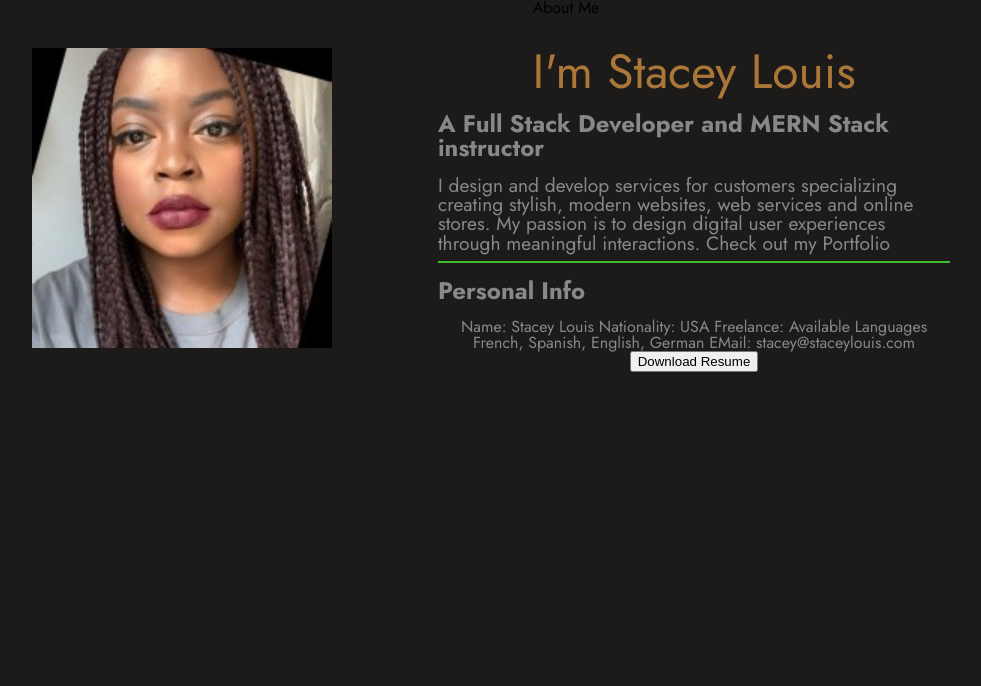
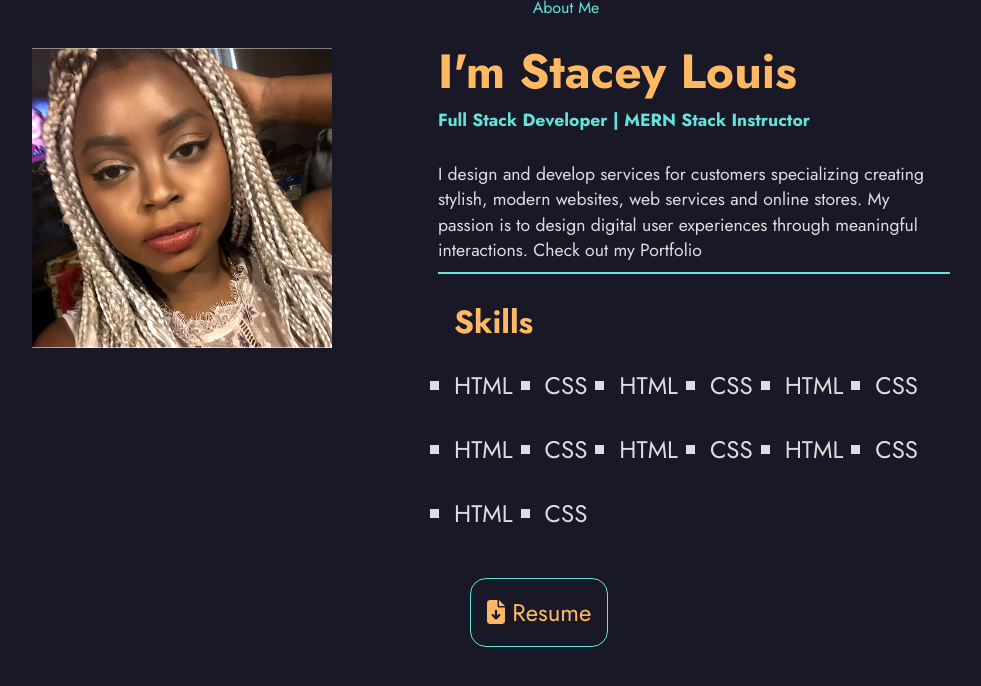
Before and after one commit to StaceyLouis/ex, a React (Create React App) app: page /about in a window 1280 px wide. Shown: the top 686 px of the page, without its empty margins (74-1055 px from the left). Built offline with nearby package versions, Linux system fonts and the light colour scheme.

Commit message:
homepage ui completed

```diff
--- a/src/components/About.jsx
+++ b/src/components/About.jsx
@@ -1,8 +1,17 @@
-import { Container } from "../styles/globalStyles"
 import styled from "styled-components"
-import logo from '../assets/images/stacey.png'
+import logo from '../assets/images/profile.png'
+import {FontAwesomeIcon}  from '@fortawesome/react-fontawesome'
+import { faFileDownload } from '@fortawesome/free-solid-svg-icons'
 
+
+const Container = styled.div`
+    height: 100vh;
+    width: 100vw;
+    background-color: var(--bg);
+    font-family: "Jost";
+`
 const Flex = styled.div`
+font-family: (--font);
     color: var(--p-color);
     height: 80vh;
     margin-top: 2rem;
@@ -14,43 +23,106 @@ const Flex = styled.div`
     h2{
         font-size: 3rem;
         color: var(--accent-color);
+        text-align: left;
+        font-weight: bold;
+
     }
     h4{
-        font-size: 1.5rem;
+        font-size: 1.1rem;
+        font-weight: bold;
         text-align: left;
         margin: 1rem 0;
-        font-weight: bolder;
+        color: var(--green);
+        margin-bottom: 2rem;
+    }
+    h3{
+        text-align: left;
+        font-size: 2rem;
+        color: var(--accent-color);
+        margin: 1rem;
+        font-weight: bold;
     }
     p{
-        font-size: 1.2rem;
+        font-size: 1.1rem;
         text-align: left;
+        color: var(--heading);
+        line-height: 1.6rem;
     }
     hr{
         border: 1px solid var(--green);
+        margin-bottom: 2rem;
+    }
+    ul{
+        display: flex;
+        flex-flow: row wrap;
+        li{
+            color: var(--heading);
+            font-size: 1.5rem;
+            margin: 1rem;
+            line-height: 2rem;
+            list-style-type: square;
+        }
     }
 `
+const  Title= styled.h1`
+    color: var(--green);
+`
+const Button = styled.button`
+    display: block;
+    background: transparent;
+    padding: 1rem;
+    font-size: 1.5rem;
+    margin: 2rem;
+    color: var(--accent-color);
+    border: 1px solid var(--green);
+    border-radius: 1rem;
+    font-family: var(--font);
+    &:hover{
+        background-color: var(--accent-color);
+        color: #fff;
+        border: 1px solid var(--accent-color);
+    }
 
+`
 const About = () => {
   return (
     <Container>
-        <h1>About Me</h1>
+        <Title>About Me</Title>
         <Flex>
         <div>
             <img src={logo} alt="profile-photo" style={{width:300}}/>
         </div>
         <div>
         <h2>I'm Stacey Louis</h2>
-        <h4>A Full Stack Developer and MERN Stack instructor</h4>
+        <h4>Full Stack Developer | MERN Stack Instructor</h4>
         <p> I design and develop services for customers specializing creating stylish, modern websites, web services and online stores. My passion is to design digital user experiences through meaningful interactions. Check out my Portfolio</p>
         <hr/>
-        <h4>Personal Info</h4>
-        Name: Stacey Louis
-        Nationality: USA
-        Freelance: Available
-        Languages French, Spanish, English, German
-        EMail: stacey@staceylouis.com
+            <h3>Skills</h3>
 
-        <button>Download Resume</button>
+            <ul>
+                <li>HTML</li>
+                <li>CSS</li>
+                <li>HTML</li>
+                <li>CSS</li>
+                <li>HTML</li>
+                <li>CSS</li>
+                <li>HTML</li>
+                <li>CSS</li>
+                <li>HTML</li>
+                <li>CSS</li>
+                <li>HTML</li>
+                <li>CSS</li>
+                <li>HTML</li>
+                <li>CSS</li>
+
+            </ul>
+
+
+
+
+
+
+        <Button><FontAwesomeIcon icon={faFileDownload}/> Resume</Button>
         </div>
         </Flex>
     </Container>
--- a/src/components/Contact.jsx
+++ b/src/components/Contact.jsx
@@ -1,15 +1,36 @@
+import { faCircle } from "@fortawesome/free-solid-svg-icons"
+import { FontAwesomeIcon } from "@fortawesome/react-fontawesome"
 import styled from "styled-components"
-import { Container } from "../styles/globalStyles"
 
+const Container = styled.div`
+  height: 100vh;
+  width: 100vw;
+  background-color: var(--bg);
+
+  h4{
+    color: var(--heading);
+    margin: 1rem;
+    font-size: 1.4rem;
+  }
+  .icon{
+    color: var(--green);
+    width: 0.5rem;
+    margin-left: 0.6rem;
+  }
+h3{
+  color: var(--accent-color);
+  font-size: 2rem;
+}
+`
 const Button = styled.button`
     background: transparent;
     padding: 1rem;
-    width: 40%;
-    border: 1px solid #449938;
+    border: 1px solid var(--accent-color);
     border-radius: 1rem;
+    background-color: var(--accent-color);
     a{
         text-decoration: none;
-        color: var(--accent-color);
+        color: var(--heading);
         font-size: 2rem;
         padding: 2rem;
         font-family: var(--font);
@@ -20,7 +41,23 @@ const Button = styled.button`
 const Contact = () => {
   return (
     <Container>
-        <Button><a href="mailto:staceylouis@icloud.com" target="_blank">Email Me</a></Button>
+             <h3>Personal Info</h3>
+        <ul>
+            <div>
+            <li>Name: Stacey Louis </li>
+            <li>Nationality: USA</li>
+            <li>Location: NYC</li>
+            </div><div>
+            <li> Freelance: Available </li>
+            <li>Languages French, Spanish, English, German</li>
+            <li>EMail: stacey@staceylouis.com</li>
+            </div>
+        </ul>
+      <div>
+      <Button><a href="mailto:staceylouis@icloud.com" target="_blank">Email Me</a></Button>
+      <h4>Avalailble for work  <FontAwesomeIcon icon={faCircle} className="icon"/></h4>
+
+      </div>
     </Container>
   )
 }
--- a/src/components/Home.jsx
+++ b/src/components/Home.jsx
@@ -3,19 +3,16 @@ import TextTransition,{presets} from "react-text-transition"
 import { useState } from "react"
 import styled from "styled-components"
 import { useEffect } from "react"
-import { FontAwesomeIcon } from "@fortawesome/react-fontawesome"
-import { faEnvelope, faFaceAngry } from "@fortawesome/free-solid-svg-icons"
-import { faFacebook, faFacebookF, faGithub, faGithubAlt } from "@fortawesome/free-brands-svg-icons"
 
 const H3 = styled.h3`
-    color: var(--heading);
+    color: var(--orange);
     font-family: var(--font);
     font-size: 2rem;
     text-align: left;
 `
 const H1 = styled.h1`
     color: var(--accent-color);
-    font-size: 8rem;
+    font-size: 7rem;
     margin-top: 2rem;
 
 `
@@ -23,7 +20,6 @@ const H2= styled.h2`
     color: var(--green);
     font-size: 3rem;
     font-weight: 500;
-    margin-top: 2rem;
     text-align: left;
 `
 const TEXTS = [
@@ -37,6 +33,12 @@ const TEXTS = [
     width: 100%;
     display: flex;
     justify-content: flex-start;
+    margin-top: 1rem;
+    .icon{
+      img{
+        width: 2.3rem;
+      }
+    }
   `
   const Link = styled.a`
     text-decoration: none;
@@ -67,9 +69,9 @@ const Home = () => {
         also passionate about educating and improving the community around me.
       </Sect>
       <Div >
-       <Link href="#" target="_blank" className="icon"> <FontAwesomeIcon icon={faFacebookF} /></Link>
-       <Link href="#" target="_blank" className="icon"><FontAwesomeIcon icon={faGithubAlt} /></Link>
-       <Link href="#" target="_blank" className="icon"><FontAwesomeIcon icon={faEnvelope} /></Link>
+       <Link href="#" target="_blank" className="icon"><img src="https://img.icons8.com/dotty/80/FA7453/facebook-f.png"/></Link>
+       <Link href="#" target="_blank" className="icon"><img src="https://img.icons8.com/wired/80/FFB964/github.png"/> </Link>
+       <Link href="#" target="_blank" className="icon"><img src="https://img.icons8.com/dotty/80/66e2dc/new-post.png"/></Link>
       </Div>
       </div>
       </Flex>
--- a/src/components/Projects.jsx
+++ b/src/components/Projects.jsx
@@ -1,6 +1,9 @@
 import { useState } from "react"
 import data from "../assets/data"
 import styled from "styled-components"
+import {  FontAwesomeIcon } from "@fortawesome/react-fontawesome"
+import {faUpRightFromSquare} from '@fortawesome/free-solid-svg-icons'
+import { faGithubAlt } from "@fortawesome/free-brands-svg-icons"
 
 const Container = styled.div`
 min-width: 100vw;
@@ -10,6 +13,28 @@ max-height: 100vh;
 background-color: var(--bg);
 font-family: var(--font);
 color: var(--font);
+display: flex;
+align-items: center;
+
+h2{
+  color: var(--heading);
+  font-size: 2rem;
+}
+ p{
+  color: var(--heading);
+  height: 3rem;
+ }
+ button{
+  margin: 0.5rem;
+  background-color: transparent;
+  border: none;
+
+  .icon{
+    color: var(--p-color);
+    font-size: 2rem;
+  }
+
+ }
 `
 
 const Flex = styled.div`
@@ -33,7 +58,7 @@ const Projects = () => {
                 <br/>
                 <h2>{i.title}</h2>
                 <p>{i.desc}</p>
-                <button>Github</button> <button>Demo site</button>
+                <button><FontAwesomeIcon icon={faGithubAlt} className="icon"/></button> <button><FontAwesomeIcon icon={faUpRightFromSquare} className="icon" /></button>
             </div>
         )
     })
--- a/src/index.css
+++ b/src/index.css
@@ -1,11 +1,12 @@
 @import url('https://fonts.googleapis.com/css2?family=Jost:wght@300;400;500;700&display=swap');
 :root {
-	--green: #41bb31;
+	--green: #66E2DC;
+	--orange: #FA7453;
 	--white: #ffffff;
-	--bg: #1d1b19;
+	--bg: #191826;
 	--heading : #DDDDDD;
 	--p-color: #888;
-	--accent-color: #aa7739;
+	--accent-color: #FFB964;
 	--font: 'Jost';
   }
 html, body, div, span, applet, object, iframe,
--- /dev/null
+++ b/src/subComponents/HomeButton.jsx
@@ -0,0 +1,27 @@
+import { faHomeAlt } from '@fortawesome/free-solid-svg-icons'
+import { FontAwesomeIcon } from '@fortawesome/react-fontawesome'
+import {Link} from 'react-router-dom'
+import styled from 'styled-components'
+
+const style = {
+    textAlign: "center",
+    color: "white",
+    fontSize: "2rem",
+    margin: "0.5rem"
+}
+
+const Div = styled.div`
+    width: 100vw;
+    margin: auto;
+    text-align: center;
+    background-color: var(--bg);
+`
+const HomeButton = () => {
+  return (
+    <Div>
+ <Link to="/"><FontAwesomeIcon icon={faHomeAlt} style={style}/></Link>
+ </Div>
+  )
+}
+
+export default HomeButton
```
Also changed, not shown: src/assets/images/profile.png (added).
